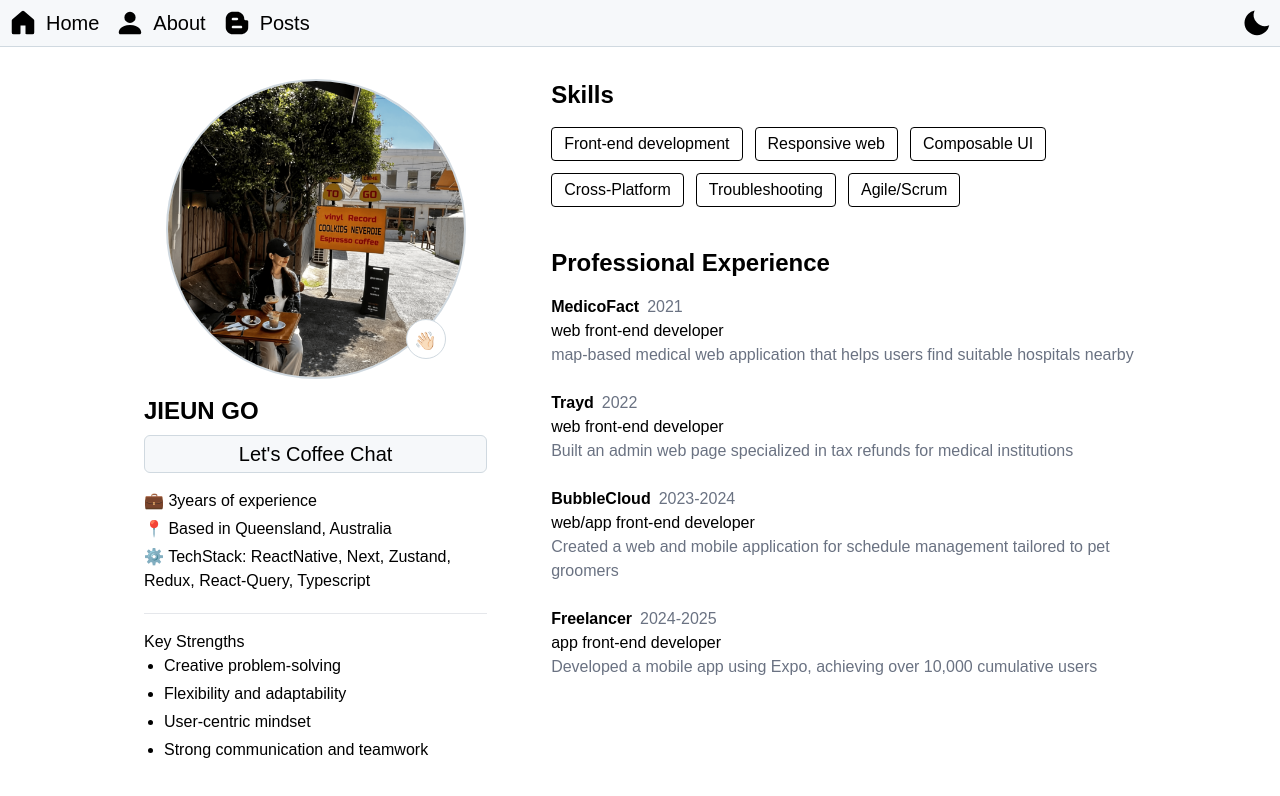
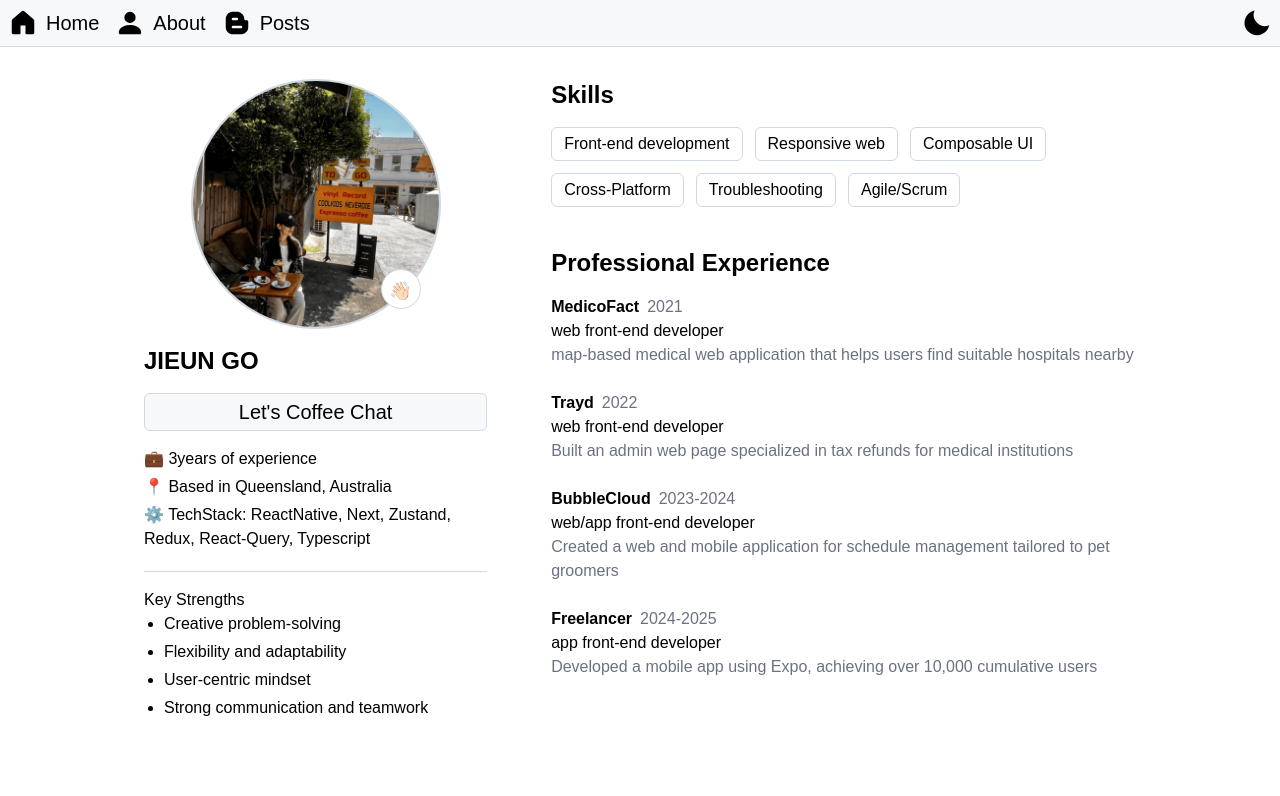
Before and after one commit to letsgojieun/letsgojieun.dev, a Next.js app: page /about in a window 1280 px wide. Shown: the top 796 px of the page. Built offline with nearby package versions, Linux system fonts and the light colour scheme.

Commit message:
:lipstick: style: refactor reusable component styles with @apply
Improved maintainability and consistency by modularizing styles

```diff
--- a/src/app/globals.css
+++ b/src/app/globals.css
@@ -19,8 +19,35 @@
   --color-subtitle-light: #888888;
 }
 
-.icon-responsive {
-  @apply text-2xl sm:text-3xl;
+@layer components {
+  .section-title {
+    @apply text-2xl font-bold mb-4;
+  }
+
+  .border-rounded {
+    @apply rounded-md border px-3 py-1;
+  }
+
+  .divider-theme {
+    @apply border-divider-light dark:border-divider-dark;
+  }
+
+  .prose pre {
+    @apply bg-gray-500 rounded-md p-4 overflow-x-auto w-full;
+    background: gray;
+    border-radius: 8px;
+    padding: 1em;
+    overflow-x: auto;
+    width: 100%;
+  }
+
+  .prose pre code {
+    @apply font-mono;
+  }
+
+  .icon-responsive {
+    @apply text-2xl sm:text-3xl;
+  }
 }
 
 html,
@@ -56,15 +83,3 @@ a {
     color-scheme: dark;
   }
 }
-
-.prose pre {
-  background: gray;
-  border-radius: 8px;
-  padding: 1em;
-  overflow-x: auto;
-  width: 100%;
-}
-
-.prose pre code {
-  font-family: monospace;
-}
--- a/src/components/Header.tsx
+++ b/src/components/Header.tsx
@@ -26,8 +26,8 @@ export const Header = () => {
   return (
     <header
       className="w-full flex justify-between sticky top-0 z-10 p-2
-      border-b bg-header-light  border-divider-light
-    dark:bg-header-dark dark:border-divider-dark"
+      bg-header-light dark:bg-header-dark divider-theme border-b
+    "
       role="banner"
     >
       <nav
--- a/src/components/about/CareersSection.tsx
+++ b/src/components/about/CareersSection.tsx
@@ -4,7 +4,7 @@ export function CareersSection() {
   return (
     <section className="flex flex-col gap-10 items-start">
       <div>
-        <h2 className="text-2xl font-semibold mb-4">Professional Experience</h2>
+        <h2 className="section-title">Professional Experience</h2>
         <ul className="space-y-6">
           {CAREERS.map((career) => (
             <li key={career.company}>
--- a/src/components/about/ProfileSection.tsx
+++ b/src/components/about/ProfileSection.tsx
@@ -1,6 +1,6 @@
 import Image from "next/image";
 import Link from "next/link";
-import  EmojiBadge  from "./EmojiBadge";
+import EmojiBadge from "./EmojiBadge";
 import { PROFILE } from "@/data/about";
 
 export function ProfileSection() {
@@ -13,33 +13,34 @@ export function ProfileSection() {
         <Image
           src={PROFILE.image}
           alt="jieungo's profile image"
-          width={300}
-          height={200}
-          className="rounded-full object-cover border-2 border-divider-light dark:border-divider-dark bg-button-light dark:bg-button-dark"
+          width={250}
+          height={250}
+          className="rounded-full object-cover border-2 divider-theme bg-button-light dark:bg-button-dark"
           priority
         />
         <EmojiBadge />
       </div>
       <div className="flex flex-col gap-4">
-        <div className="flex flex-col gap-2">
-          <h1 id="about-profile" className="text-2xl font-bold">
+        <div className="flex flex-col">
+          <h1 id="about-profile" className="section-title">
             {PROFILE.name}
           </h1>
           <Link
             href={`mailto:${PROFILE.email}`}
-            className="text-xl border-1 flex-1 border-divider-light dark:border-divider-dark bg-button-light dark:bg-button-dark w-full rounded-md text-center p-1 font-gaegu"
+            className="text-xl  bg-button-light dark:bg-button-dark
+            text-center font-gaegu border-rounded divider-theme w-full"
           >
             {`Let's Coffee Chat`}
           </Link>
         </div>
         <div>
           {PROFILE.aboutInfo.map((item) => (
-            <p key={item} className="dark:text-gray-300 mb-1">
+            <p key={item} className="mb-1">
               {item}
             </p>
           ))}
         </div>
-        <div className="h-px w-full bg-gray-200 dark:bg-gray-700" />
+        <div className="divider-theme border-b" />
         <Strengths strengths={PROFILE.strengths} />
       </div>
     </section>
--- a/src/components/about/SkillsSection.tsx
+++ b/src/components/about/SkillsSection.tsx
@@ -7,14 +7,14 @@ export function SkillsSection() {
       className="flex flex-col gap-10 items-start"
     >
       <div>
-        <h2 id="about-skills" className="text-2xl font-semibold mb-4">
+        <h2 id="about-skills" className="section-title">
           Skills
         </h2>
         <ul className="flex flex-wrap gap-3">
           {SKILLS.map((skill) => (
             <li
               key={skill}
-              className="px-3 py-1 rounded border-border-light border-1 dark:border-white font-gaegu"
+              className="border-rounded font-gaegu divider-theme border-b"
             >
               {skill}
             </li>
--- a/src/components/post/PostContent.tsx
+++ b/src/components/post/PostContent.tsx
@@ -2,9 +2,9 @@ import { MDXRemote } from "next-mdx-remote/rsc";
 
 export const PostContent = ({ content }: { content: string }) => {
   return (
-    <div className="border dark:border-divider-dark border-divider-light dark:bg-content-dark rounded-xl p-4 flex-1">
+    <div className="border divider-theme dark:bg-content-dark rounded-xl p-4 flex-1">
       <span className="px-4 block">📖 Readme</span>
-      <hr className="border-t border-divider-light dark:border-divider-dark my-4" />
+      <hr className="divider-theme border-b my-4" />
       <div className="px-4 h-full">
         <MDXRemote source={content} />
       </div>
--- a/src/components/post/PostHeader.tsx
+++ b/src/components/post/PostHeader.tsx
@@ -7,7 +7,7 @@ export const PostHeader = ({
 }) => {
   return (
     <section
-      className="flex flex-row justify-between items-center border border-divider-light dark:border-divider-dark bg-content-light dark:bg-content-dark rounded-xl p-4"
+      className="flex flex-row justify-between items-center border divider-theme bg-content-light dark:bg-content-dark rounded-xl p-4"
       aria-labelledby="post-title"
     >
       <h1 id="post-title" className="text-2xl font-semibold text-blue">
--- a/src/components/post/PostList.tsx
+++ b/src/components/post/PostList.tsx
@@ -3,13 +3,13 @@ import { PostItem } from "./PostItem";
 
 export const PostList = ({ posts }: { posts: PostMeta[] }) => {
   return (
-    <div>
-      <div className="divide-y divide-divider-light dark:divide-divider-dark">
-        {posts.map((post) => (
+    <>
+      {posts.map((post) => (
+        <div key={post.slug}>
           <PostItem key={post.slug} post={post} />
-        ))}
-      </div>
-      <hr className="border-t border-divider-light dark:border-divider-dark" />
-    </div>
+          <div className=" divider-theme border-b" />
+        </div>
+      ))}
+    </>
   );
 };
```
